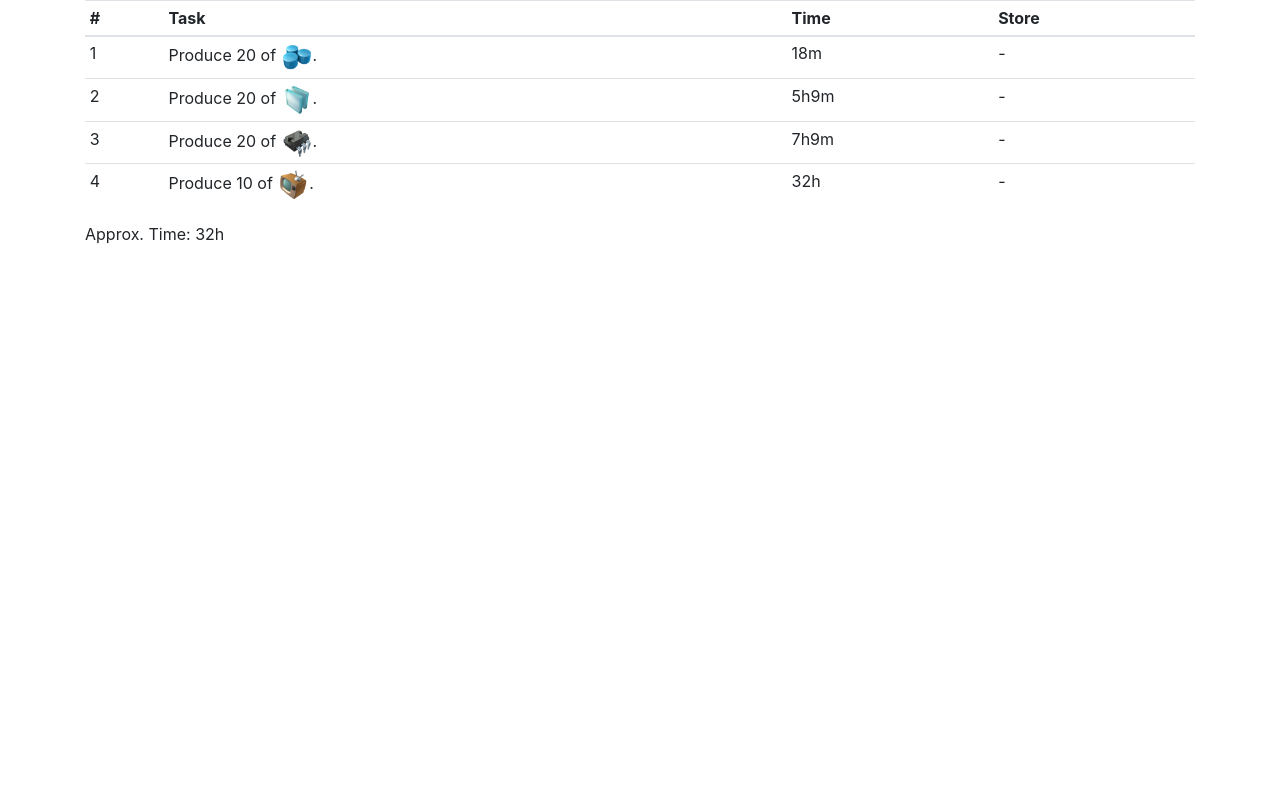
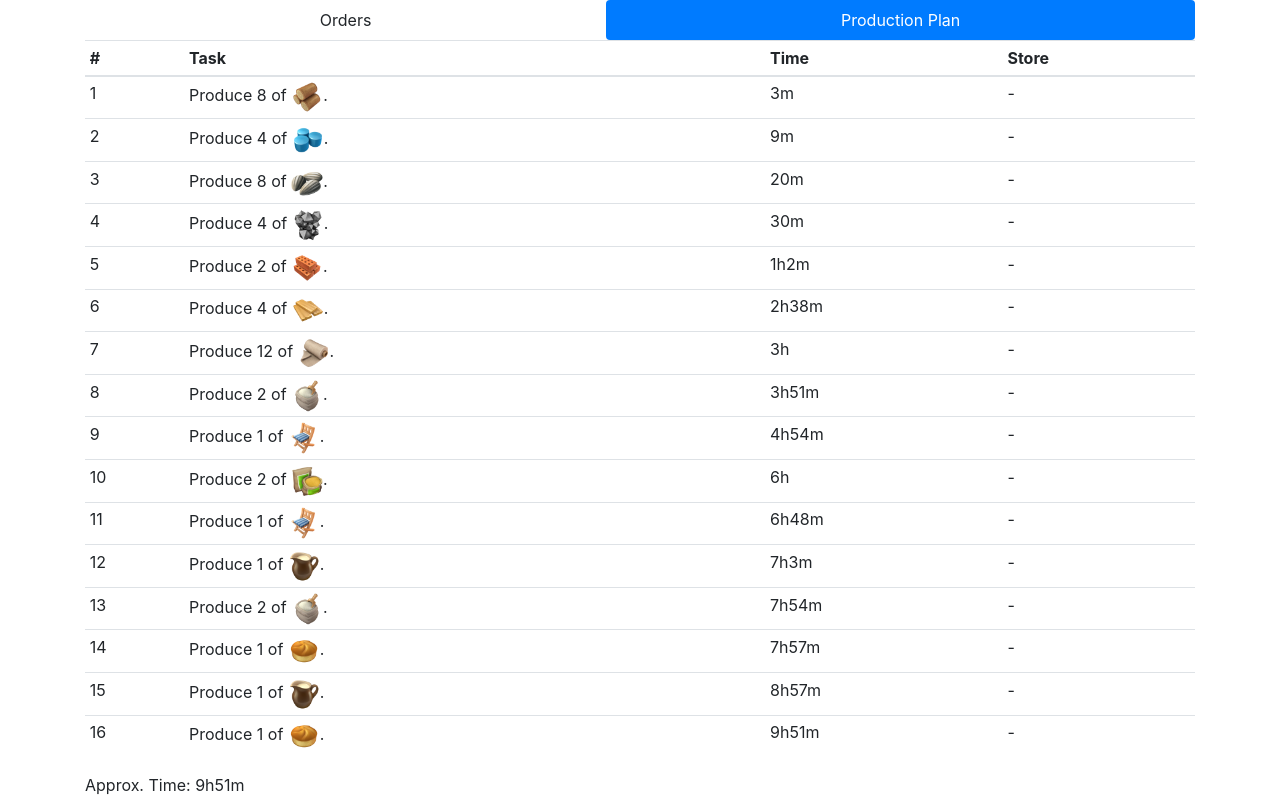
Before and after one commit to pldin601/simcity-buildit-todo-calculator, a React (Create React App) app: page / in a window 1280 px wide. Built offline with nearby package versions, Linux system fonts and the light colour scheme.

Commit message:
Add tabs, fix navigation

```diff
--- a/src/components/quest/Quest.tsx
+++ b/src/components/quest/Quest.tsx
@@ -1,5 +1,5 @@
 import * as React from "react";
-import {Col, Container, Row, Table} from "reactstrap";
+import {Col, Row, Table} from "reactstrap";
 import ProduceProduct from "./ProduceProduct";
 import HumanTime from "../HumanTime";
 import {GroupedPlanItem} from "../../domain/Planner";
@@ -8,7 +8,7 @@ export default function Quest({ items }: { items: GroupedPlanItem[] }) {
   const { time: totalTime } = items[items.length - 1];
 
   return (
-    <Container>
+    <>
       <Table size={"sm"}>
         <thead>
           <tr>
@@ -44,6 +44,6 @@ export default function Quest({ items }: { items: GroupedPlanItem[] }) {
           Approx. Time: <HumanTime time={totalTime} />
         </Col>
       </Row>
-    </Container>
+    </>
   );
 }
--- a/src/domain/Planner.ts
+++ b/src/domain/Planner.ts
@@ -1,13 +1,13 @@
 import {isEmpty, last, orderBy} from "lodash";
-import {AllProducts} from "./Production";
+import {AnyProduct} from "./Production";
 
 export interface PlanItem {
-  product: AllProducts;
+  product: AnyProduct;
   time: number;
 }
 
 export interface GroupedPlanItem {
-  product: AllProducts;
+  product: AnyProduct;
   quantity: number;
   time: number;
 }
@@ -15,7 +15,7 @@ export interface GroupedPlanItem {
 export class Planner {
   private items: PlanItem[] = [];
 
-  public collectItem(product: AllProducts, time: number) {
+  public collectItem(product: AnyProduct, time: number) {
     this.items.push({ product, time });
   }
 
--- a/src/domain/Production.ts
+++ b/src/domain/Production.ts
@@ -18,7 +18,7 @@ import {HomeAppliancesProducts} from "./commerce/HomeAppliances";
 import {SilkMarketProducts} from "./commerce/SilkMarket";
 import {TropicalProductsStoreProducts} from "./commerce/TropicalProductsStore";
 
-export type AllProducts =
+export type AnyProduct =
   | CommonFactoryProducts
   | CoconutFactoryProducts
   | FrostyFjordsProducts
@@ -39,5 +39,5 @@ export type AllProducts =
   | TropicalProductsStoreProducts;
 
 export interface Production {
-  produce(product: AllProducts, quantity: number): ProductionPromise;
+  produce(product: AnyProduct, quantity: number): ProductionPromise;
 }
--- a/src/domain/ProductionUnit.ts
+++ b/src/domain/ProductionUnit.ts
@@ -5,7 +5,7 @@ import {CoconutFactory} from "./factories/CoconutFactory";
 import {FrostyFjordsFactory} from "./factories/FrostyFjordsFactory";
 import {OilPlantFactory} from "./factories/OilPlantFactory";
 import {WhiteMountainsFactory} from "./factories/WhiteMountainsFactory";
-import {AllProducts, Production} from "./Production";
+import {AnyProduct, Production} from "./Production";
 import {Factory, latestPromise, ProductionPromise} from "./Factory";
 import {BuildingSupplies} from "./commerce/BuildingSupplies";
 import {CarParts} from "./commerce/CarParts";
@@ -47,7 +47,7 @@ export class ProductionUnit implements Production {
 
   constructor(private planner: Planner) {}
 
-  public produce(product: AllProducts, quantity: number): ProductionPromise {
+  public produce(product: AnyProduct, quantity: number): ProductionPromise {
     const solution = find(this.solution, it => it.canProduce(product));
 
     if (solution !== undefined) {
--- a/src/domain/commerce/AbstractCommerce.ts
+++ b/src/domain/commerce/AbstractCommerce.ts
@@ -1,11 +1,11 @@
 import {Commerce} from "../Commerce";
-import {AllProducts, Production} from "../Production";
+import {AnyProduct, Production} from "../Production";
 import {latestPromise, ProductionPromise} from "../Factory";
 import convertTime from "../convertTime";
 
 export type Requires = Partial<
   {
-    [K in AllProducts]: number;
+    [K in AnyProduct]: number;
   }
 >;
 
@@ -34,7 +34,7 @@ export abstract class AbstractCommerce<Product extends string>
     // Produce Requirements
     const promise = latestPromise(
       Object.entries(requires).map(([prod, qty]) =>
-        this.production.produce((prod as any) as AllProducts, qty as number)
+        this.production.produce((prod as any) as AnyProduct, qty as number)
       )
     );
 
--- /dev/null
+++ b/src/domain/order.ts
@@ -0,0 +1,20 @@
+import {GroupedPlanItem, Planner} from "./Planner";
+import {AnyProduct} from "./Production";
+import {ProductionUnit} from "./ProductionUnit";
+
+export type Order = Partial<
+  {
+    [K in AnyProduct]: number;
+  }
+>;
+
+export function convertOrdersToPlan(...orders: Order[]): GroupedPlanItem[] {
+  const planner = new Planner();
+  const unit = new ProductionUnit(planner);
+  orders.forEach(order =>
+    Object.entries(order).forEach(([product, quantity]) =>
+      unit.produce(product as AnyProduct, quantity as number)
+    )
+  );
+  return planner.getPlan();
+}
--- a/src/index.tsx
+++ b/src/index.tsx
@@ -1,16 +1,38 @@
 import * as React from "react";
 import {render} from "react-dom";
 import Quest from "./components/quest/Quest";
+import {convertOrdersToPlan} from "./domain/order";
+import {useOrderReducer} from "./order-reducer";
 import "./styles.css";
 import "bootstrap/dist/css/bootstrap.min.css";
-import {ProductionUnit} from "./domain/ProductionUnit";
-import {Planner} from "./domain/Planner";
+import {Container, Nav, NavItem, NavLink} from "reactstrap";
 
 function App() {
-  const planner = new Planner();
-  const unit = new ProductionUnit(planner);
-  unit.produce("tv", 10);
-  return <Quest items={planner.getPlan()} />;
+  const [orders, dispatch] = useOrderReducer([
+    {
+      breadRoll: 2,
+      bricks: 2,
+      gardenFurniture: 2
+    }
+  ]);
+
+  const planItems = React.useMemo(() => {
+    return convertOrdersToPlan(...orders);
+  }, [orders]);
+
+  return (
+    <Container>
+      <Nav pills={true} fill={true}>
+        <NavItem>
+          <NavLink>Orders</NavLink>
+        </NavItem>
+        <NavItem>
+          <NavLink active={true}>Production Plan</NavLink>
+        </NavItem>
+      </Nav>
+      <Quest items={planItems} />
+    </Container>
+  );
 }
 
 const rootElement = document.getElementById("root");
--- /dev/null
+++ b/src/order-reducer.ts
@@ -0,0 +1,61 @@
+import {useReducer} from "react";
+import {Order} from "./domain/order";
+import {AnyProduct} from "./domain/Production";
+
+export type OrderReducerState = Order[];
+
+export type OrderReducerAction =
+  | {
+      type: "DELETE_ORDER";
+      index: number;
+    }
+  | {
+      type: "ADD_ORDER";
+    }
+  | {
+      type: "ADD_TO_ORDER";
+      index: number;
+      item: AnyProduct;
+    }
+  | {
+      type: "REMOVE_FROM_ORDER";
+      index: number;
+      item: AnyProduct;
+    };
+
+function reduceOrders(
+  state: OrderReducerState = [],
+  action: OrderReducerAction
+) {
+  switch (action.type) {
+    case "ADD_ORDER":
+      return [...state, {}];
+
+    case "DELETE_ORDER":
+      return state.filter((_, index) => index !== action.index);
+
+    case "ADD_TO_ORDER":
+      return state.map((order, index) => {
+        if (index === action.index) {
+          return { ...order, [action.item]: 1 };
+        }
+        return order;
+      });
+
+    case "REMOVE_FROM_ORDER":
+      return state.map((order, index) => {
+        if (index === action.index) {
+          const { [action.item]: _, ...restItems } = order;
+          return restItems;
+        }
+        return order;
+      });
+
+    default:
+      return state;
+  }
+}
+
+export function useOrderReducer(initialState: Order[] = []) {
+  return useReducer(reduceOrders, initialState);
+}
```
Also changed, not shown: 1 other file (tests, documents, lock files or other folders).
